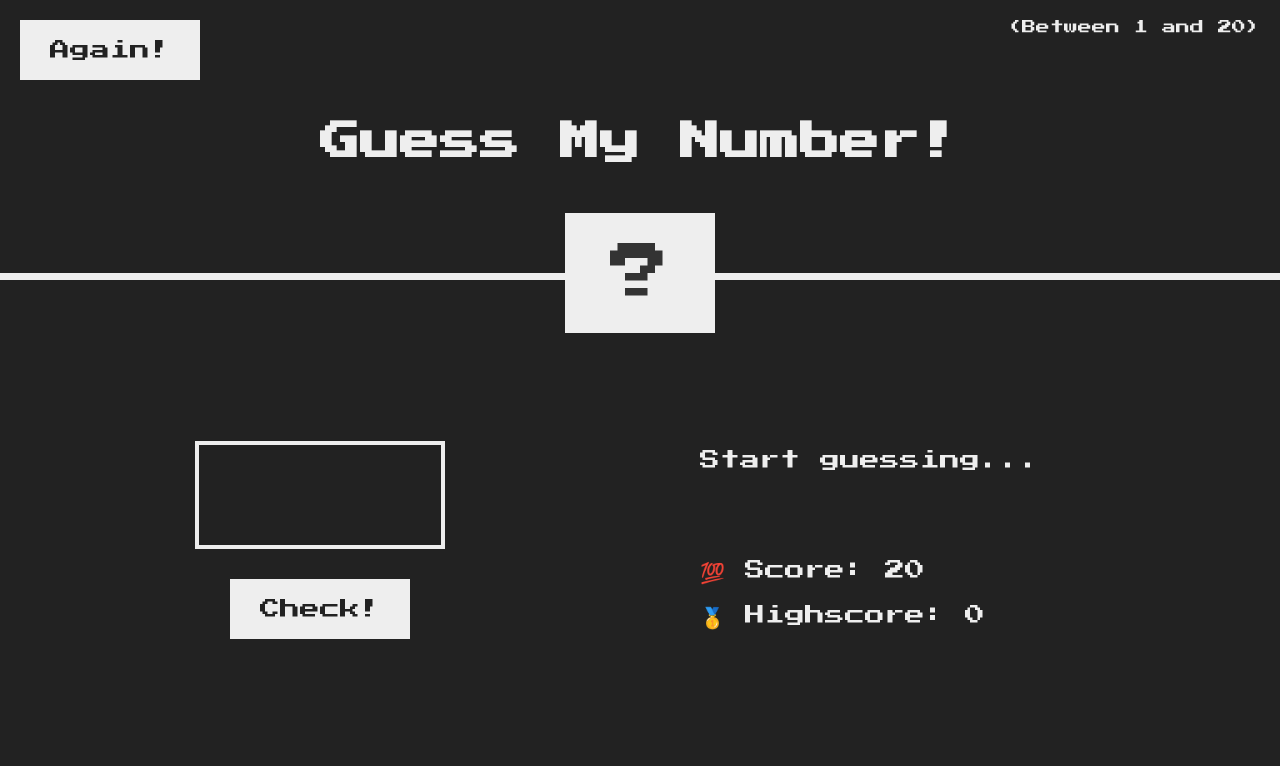
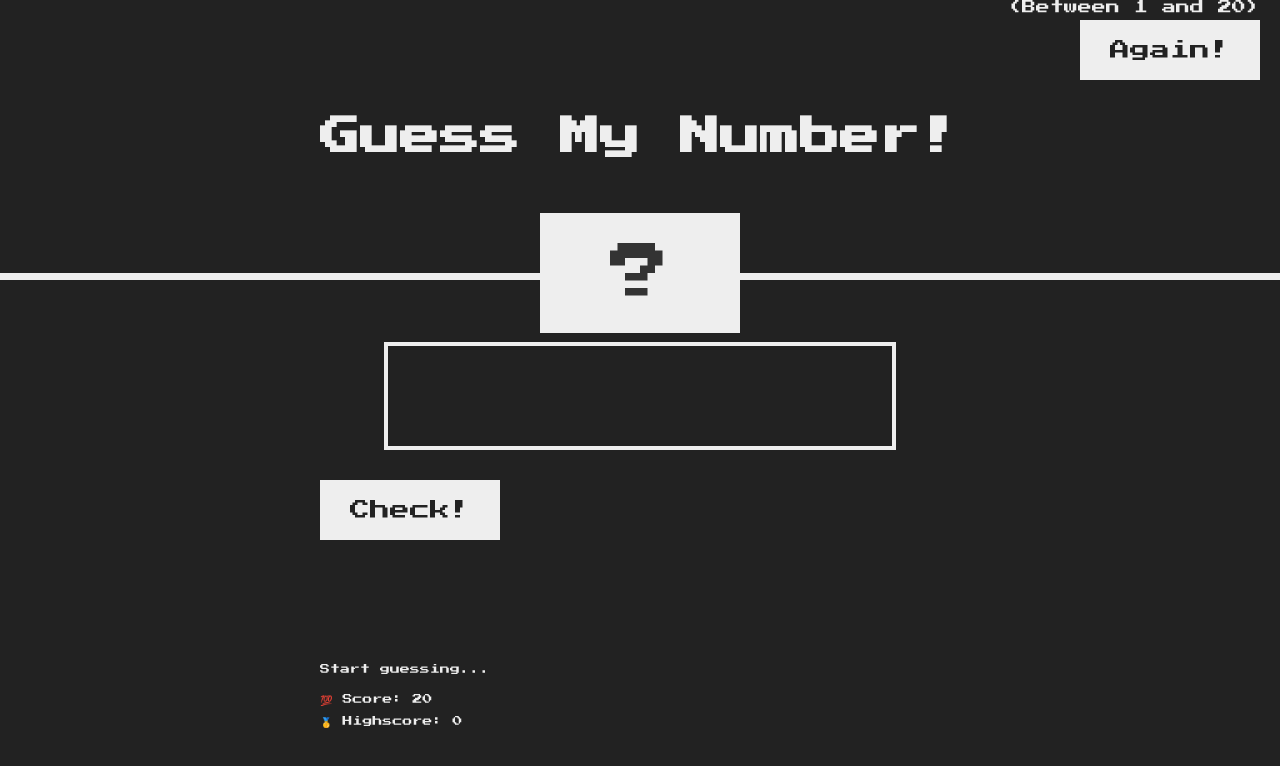
Before and after one commit to Abdolah3320/guess, a plain HTML site: page index.html in a window 1280 px wide. Drawn offline with Linux system fonts and the light colour scheme.

Commit message:
Update style.css

```diff
--- a/style.css
+++ b/style.css
@@ -15,7 +15,6 @@ body {
   font-family: 'Press Start 2P', sans-serif;
   color: #eee;
   background-color: #222;
-  /* background-color: #60b347; */
 }
 
 /* LAYOUT */
@@ -29,20 +28,14 @@ main {
   height: 65vh;
   color: #eee;
   display: flex;
+  flex-direction: column; /* Adjusted for responsiveness */
   align-items: center;
   justify-content: space-around;
 }
 
-.left {
-  width: 52rem;
-  display: flex;
-  flex-direction: column;
-  align-items: center;
-}
-
+.left,
 .right {
-  width: 52rem;
-  font-size: 2rem;
+  width: 100%; /* Adjusted for responsiveness */
 }
 
 /* ELEMENTS STYLE */
@@ -51,7 +44,7 @@ h1 {
   text-align: center;
   position: absolute;
   width: 100%;
-  top: 52%;
+  top: 50%;
   left: 50%;
   transform: translate(-50%, -50%);
 }
@@ -69,17 +62,16 @@ h1 {
   transform: translate(-50%, 50%);
 }
 
-.between {
+.between,
+.again {
   font-size: 1.4rem;
   position: absolute;
-  top: 2rem;
   right: 2rem;
 }
 
 .again {
-  position: absolute;
   top: 2rem;
-  left: 2rem;
+  left: unset;
 }
 
 .guess {
@@ -89,8 +81,8 @@ h1 {
   color: inherit;
   font-size: 5rem;
   padding: 2.5rem;
-  width: 25rem;
-  text-align: center;
+  width: 80%; /* Adjusted for responsiveness */
+  margin: 0 auto; /* Center the input */
   display: block;
   margin-bottom: 3rem;
 }
@@ -110,10 +102,23 @@ h1 {
 }
 
 .message {
-  margin-bottom: 8rem;
-  height: 3rem;
+  margin-bottom: 2rem; /* Adjusted for responsiveness */
 }
 
-.label-score {
-  margin-bottom: 2rem;
+.label-score,
+.label-highscore {
+  margin-bottom: 1rem; /* Adjusted for responsiveness */
 }
+
+/* Media queries for responsiveness */
+@media only screen and (min-width: 600px) {
+  /* Adjust styles for screens wider than 600px */
+  .left,
+  .right {
+    width: 50%;
+  }
+
+  .number {
+    width: 20rem;
+  }
+}
```
